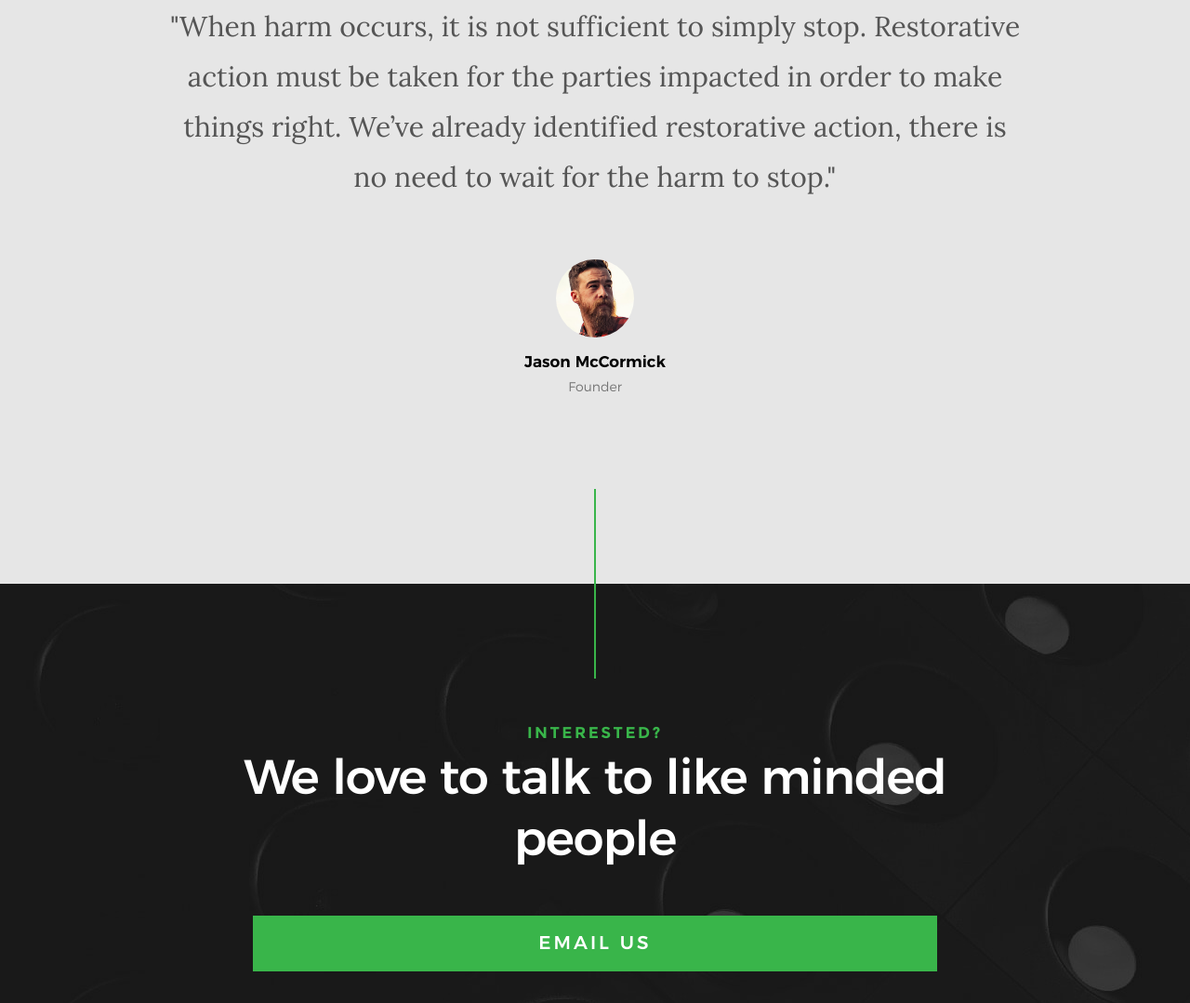
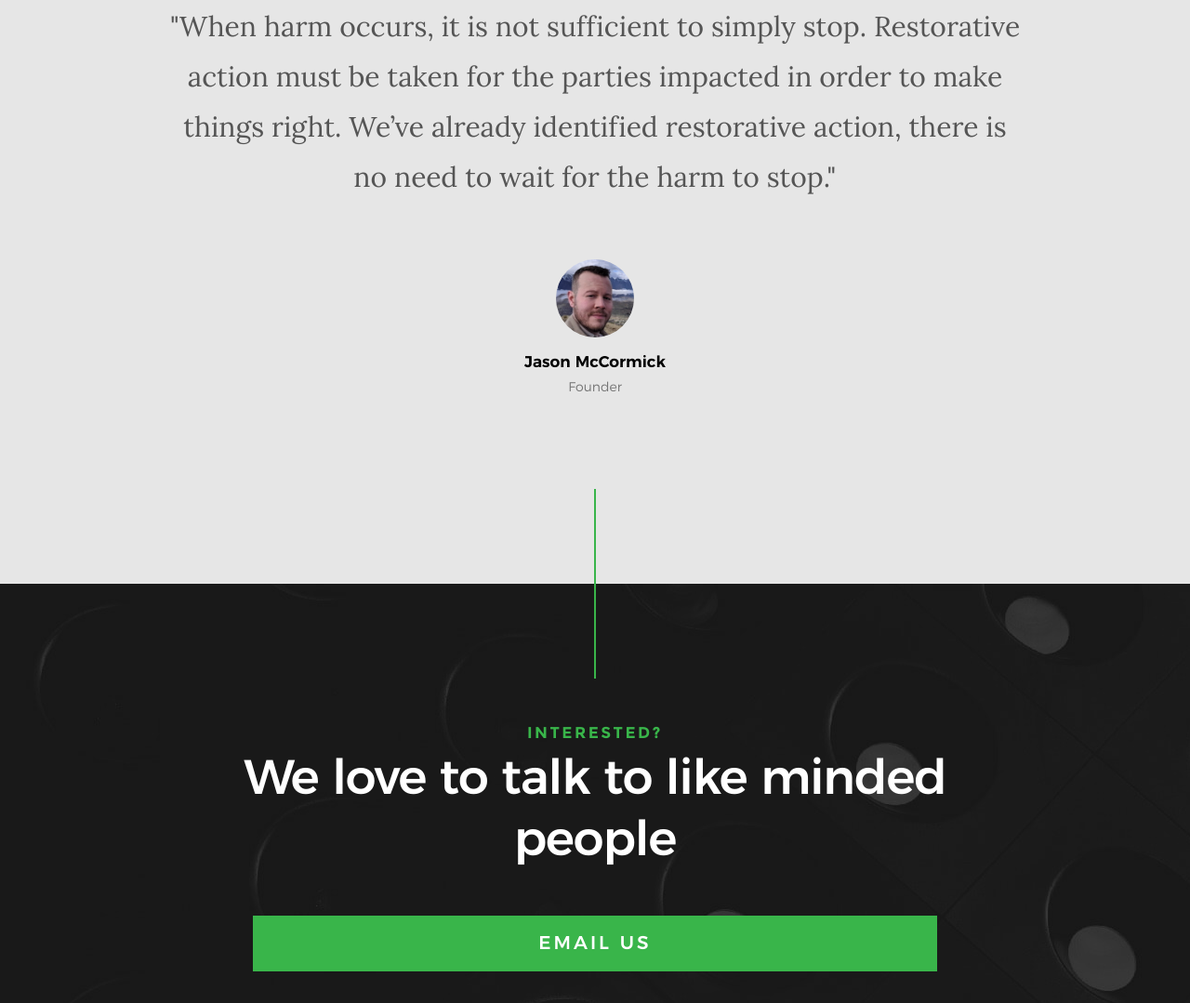
Before and after one commit to xanhax/xanhax.github.io, a plain HTML site: page index.html in a window 1280 px wide. Shown: the part 2491-3570 px from the top of the page at 93% size. Drawn offline with Linux system fonts and the light colour scheme; files whose address does not match are found by name.

Commit message:
Changing Founder avatar

```diff
--- a/index.html
+++ b/index.html
@@ -232,7 +232,7 @@
                            We’ve already identified restorative action, there is no need to wait for the harm to stop."
                         </p>
 
-                        <img src="images/avatars/user-02.jpg" alt="Founder" class="testimonials__avatar">
+                        <img src="images/avatars/Jason.jpg" alt="Founder - Jason McCormick" class="testimonials__avatar">
                         <div class="testimonials__info">
                             <span class="testimonials__name">Jason McCormick</span>
                             <span class="testimonials__pos">Founder</span>
```
